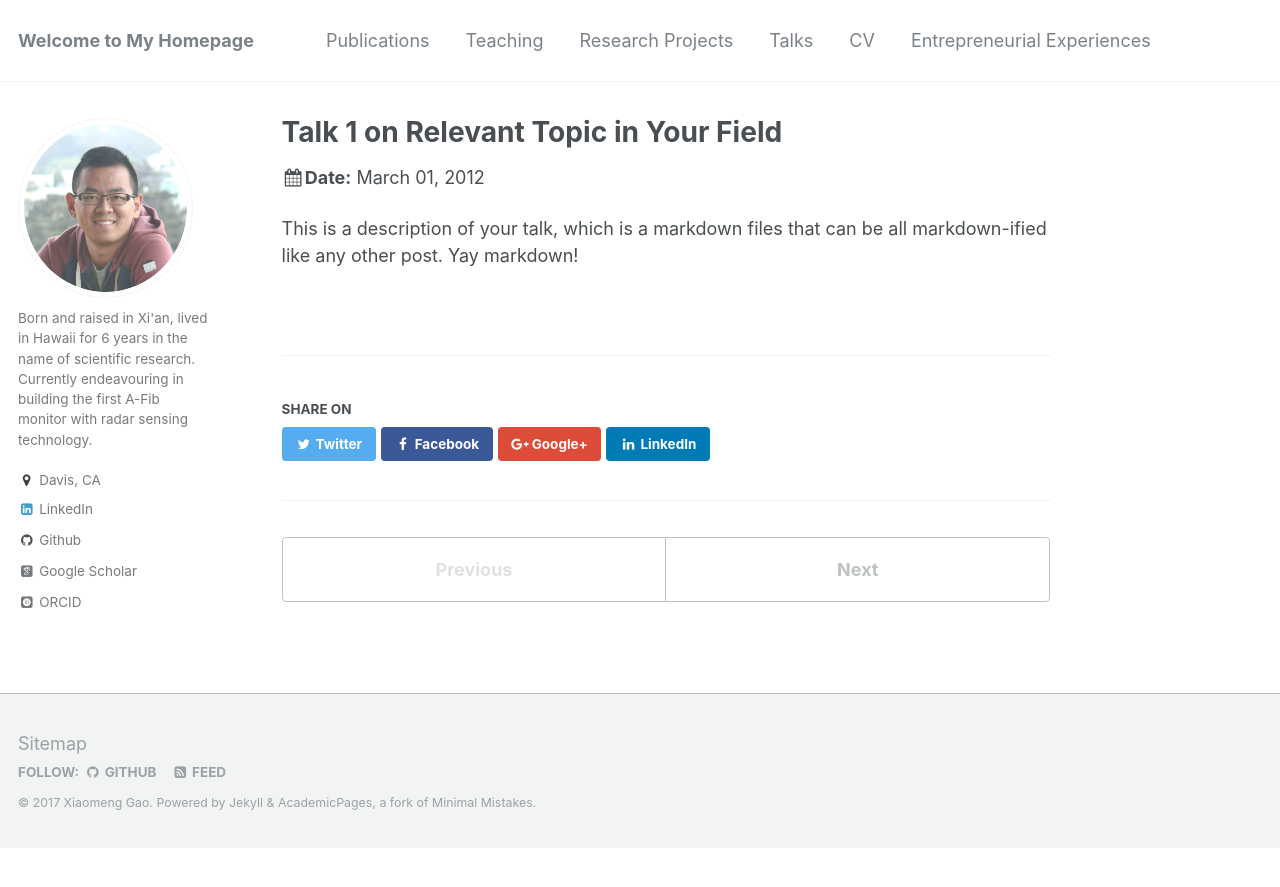
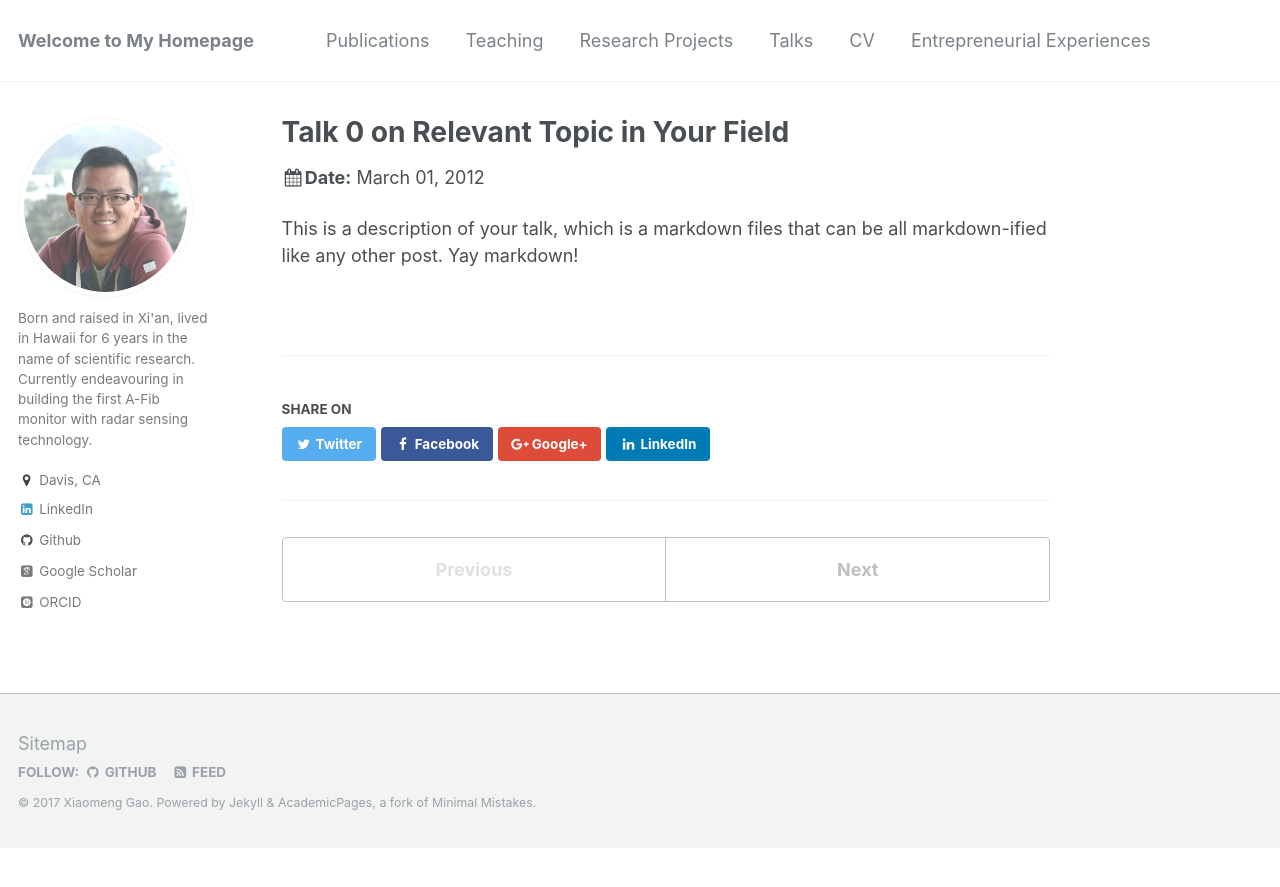
Before and after one commit to x-mengao/x-mengao.github.io, a Jekyll site: the page built from _talks/2012-03-01-talk-0.md, in a window 1280 px wide. Shown: the top 887 px of the page. Built offline with Jekyll 4.4.1, drawn with Linux system fonts in a browser that asks for light colours; some web fonts are replaced.

Commit message:
Update and rename 2012-03-01-talk-1.md to 2012-03-01-talk-0.md

```diff
--- a/_talks/2012-03-01-talk-1.md
+++ b/_talks/2012-03-01-talk-0.md
@@ -1,8 +1,8 @@
 ---
-title: "Talk 1 on Relevant Topic in Your Field"
+title: "Talk 0 on Relevant Topic in Your Field"
 collection: talks
 type: "Talk"
-permalink: /talks/2012-03-01-talk-1
+permalink: /talks/2012-03-01-talk-0
 venue: "UC San Francisco, Department of Testing"
 date: 2012-03-01
 location: "San Francisco, California"
```
